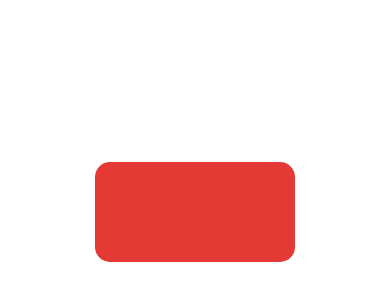
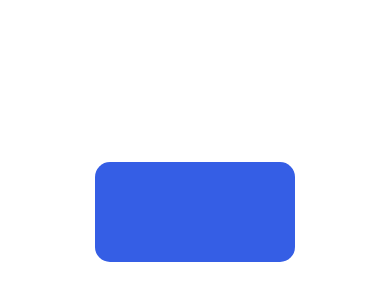
Before and after one commit to JSilvaAndradeY/obotao, a React Native app: screen / in a window 390 px wide. Shown: the part 210-510 px from the top of the page. Built offline with nearby package versions, Linux system fonts and the light colour scheme.

Commit message:
Troquei a cor do botão

```diff
--- a/App.js
+++ b/App.js
@@ -29,7 +29,7 @@ const styles = StyleSheet.create({
   botao: {
     width: 200,
     height: 100,
-    backgroundColor: '#E53935',
+    backgroundColor: '#355ee5ff',
     borderRadius: 15,
   },
 });
```
